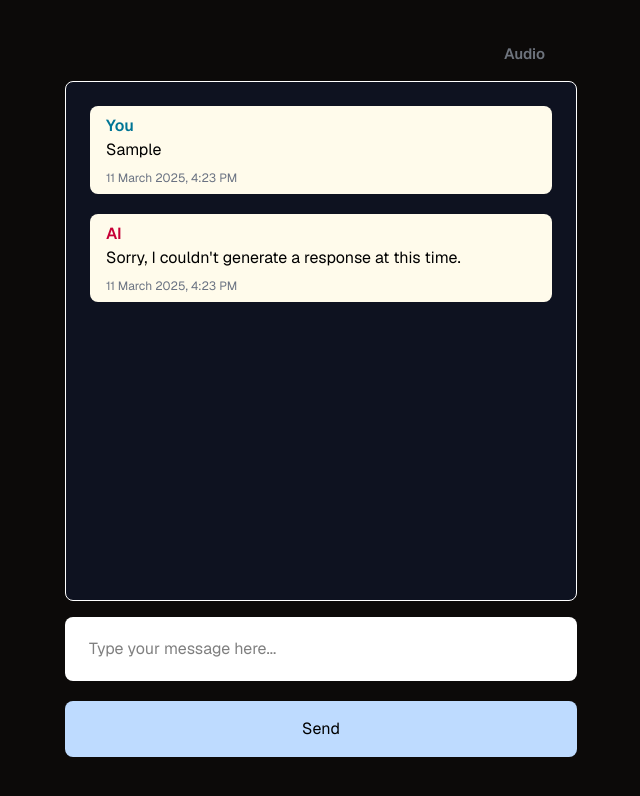
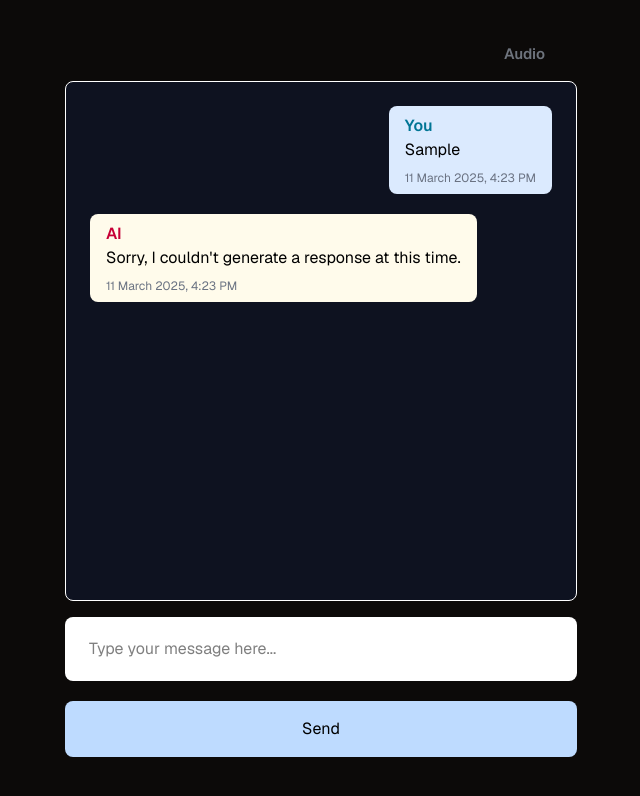
Before and after one commit to rainzoneg/ai-chatbot, a Next.js app: page / in a window 1280 px wide. Both pictures are taken after typing "Sample" into the empty fields and a click on the button "Send". Shown: the top 796 px of the page, without its empty margins (319-959 px from the left). Built offline with nearby package versions, Linux system fonts and the light colour scheme; no server answers; some icons are missing.

Commit message:
MessageBubble style adjustment, width fit content, alignment

```diff
--- a/src/component/ChatInterface/MessageBubble.tsx
+++ b/src/component/ChatInterface/MessageBubble.tsx
@@ -9,7 +9,11 @@ interface Props {
 
 export default function MessageBubble({ message, sender, chatbotName, timestamp }: Props) {
   return (
-    <div className="flex flex-col bg-amber-50 text-black px-4 py-2 rounded-lg break-words">
+    <div
+      className={`flex flex-col max-w-fit bg-amber-50 text-black px-4 py-2 rounded-lg break-words ${
+        sender === "user" && "ml-auto bg-blue-100"
+      }`}
+    >
       <p className={sender === "user" ? "text-cyan-700 font-semibold" : "text-rose-700 font-semibold"}>
         {sender === "user" ? "You" : chatbotName || "AI"}
       </p>
```
